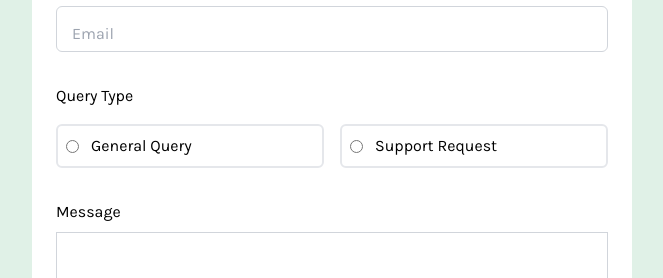
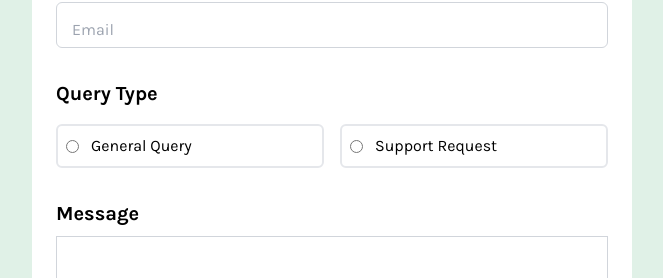
Before and after one commit to ShinobiKoda/contact-form, a React (Vite) app: page / in a window 1280 px wide. Shown: the part 227-505 px from the top of the page, without its empty margins (308-971 px from the left). Built offline with nearby package versions, Linux system fonts and the light colour scheme.

Commit message:
change screen size style

```diff
--- a/src/components/Form.tsx
+++ b/src/components/Form.tsx
@@ -1,11 +1,11 @@
 const Form = () => {
   return (
-    <div className="w-full flex items-center justify-center px-3 py-[2rem] lg:h-screen">
+    <div className="w-full flex items-center justify-center px-3 py-[8rem] lg:h-screen">
       <form className="bg-white w-full rounded-md max-w-[600px] mx-auto px-6 py-4 flex flex-col gap-8">
         <h1 className="text-2xl font-extrabold">Contact Us</h1>
 
-        <div className="flex flex-col gap-8 lg:flex-row lg:justify-between">
-          <div className="relative lg:flex-1">
+        <div className="flex flex-col gap-8 md:flex-row lg:justify-between">
+          <div className="relative md:flex-1">
             <input
               type="text"
               name="first-name"
@@ -21,7 +21,7 @@ const Form = () => {
             </label>
           </div>
 
-          <div className="relative lg:flex-1">
+          <div className="relative md:flex-1">
             <input
               type="text"
               name="last-name"
@@ -55,8 +55,8 @@ const Form = () => {
         </div>
 
         <div className="flex flex-col gap-4">
-          <label htmlFor="query">Query Type</label>
-          <div className="flex flex-col gap-4 lg:flex-row justify-between">
+          <label htmlFor="query" className="font-bold text-xl">Query Type</label>
+          <div className="flex flex-col gap-4 md:flex-row justify-between">
             <div className="flex items-center gap-3 border-2 p-2 rounded-md flex-1">
               <input type="radio" name="query" id="query" />
               <label htmlFor="query">General Query</label>
@@ -69,7 +69,7 @@ const Form = () => {
         </div>
 
         <div className="flex flex-col gap-2">
-          <label htmlFor="message">Message</label>
+          <label htmlFor="message" className="font-bold text-xl">Message</label>
           <textarea
             name="message"
             id="message"
```
